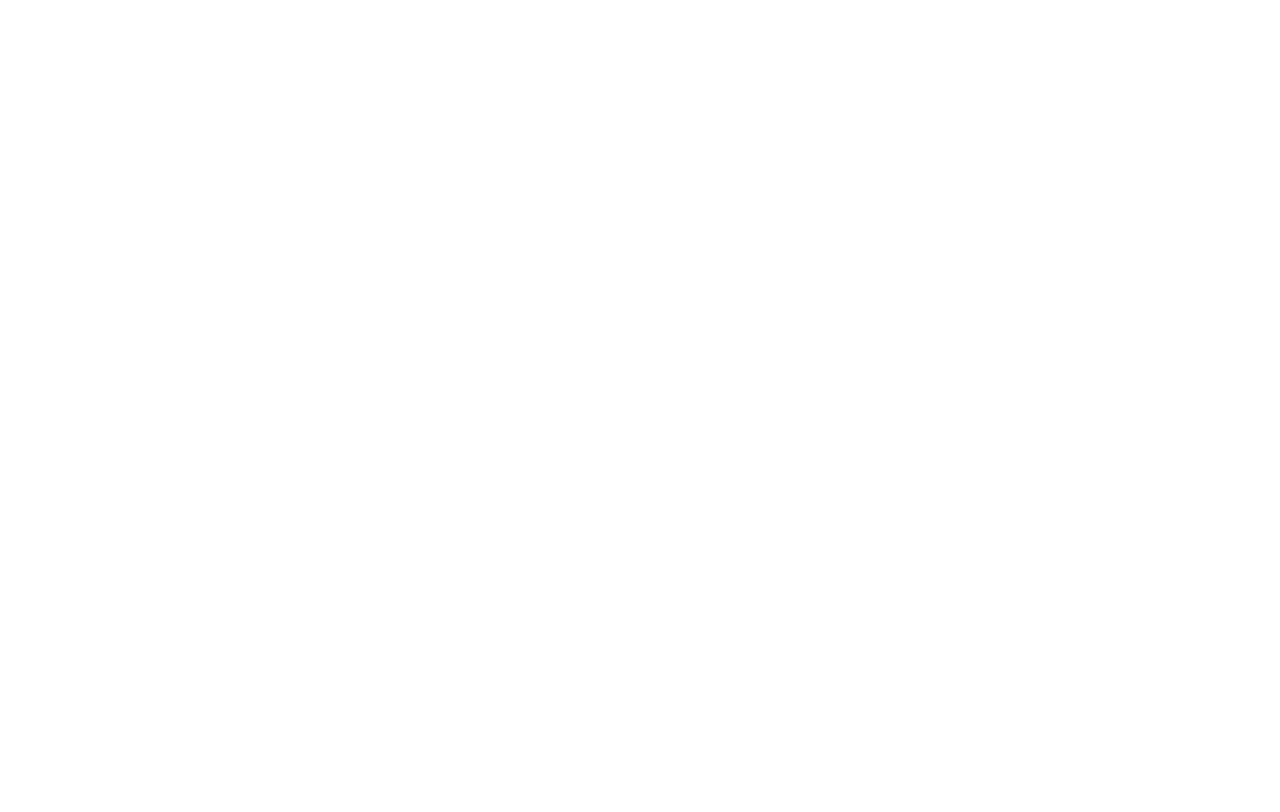
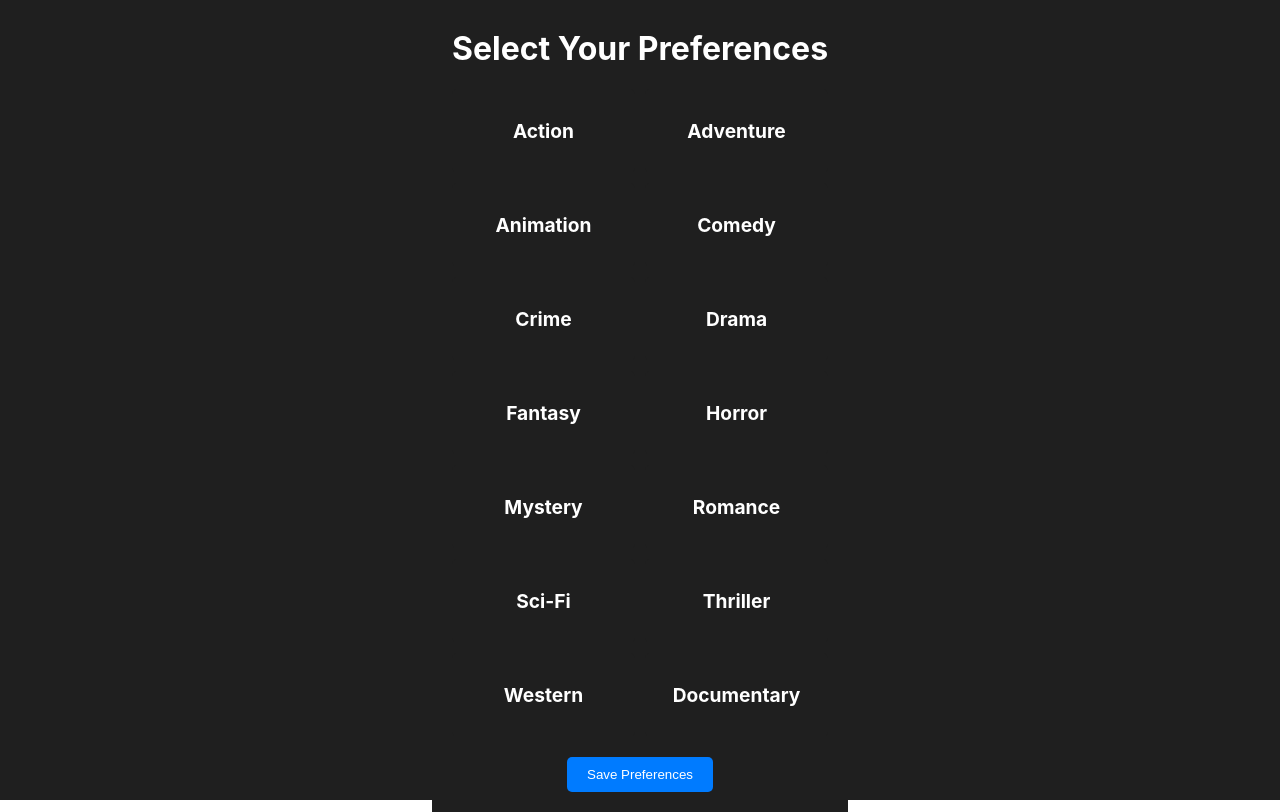
Before and after one commit to HARIPRASAD-2003/trend_pulse, a React (Create React App) app: page /category in a window 1280 px wide. Before the commit this address had no page. Built offline with nearby package versions, Linux system fonts and the light colour scheme.

Commit message:
category page
added category page and added serach bar in NavBar

```diff
--- a/src/Routing.jsx
+++ b/src/Routing.jsx
@@ -4,6 +4,7 @@
 import { Route, Routes } from 'react-router-dom';
 import Login from './components/Login';
 import Signup from './components/Signup';
+import Categories from './components/Categories';
 
 const Routing = () => {
   return (
@@ -13,6 +14,7 @@
         <Route path="/series/details/:contentId" Component={SeriesContentDetails} />
         <Route path="/login" Component={Login}/>
         <Route path="/signup" Component={Signup}/>
+        <Route path="/category" Component={Categories}/>
     </Routes>
   )
 }
--- /dev/null
+++ b/src/components/Categories.css
@@ -0,0 +1,60 @@
+/* Categories.css */
+.categoryPage {
+    background-color: #1f1f1f; /* Dark background color */
+    display: flex;
+    justify-content: center; /* Center horizontally */
+    align-items: center; /* Center vertically */
+    height: 100vh; /* Make it take the full viewport height */
+}
+
+.categories-container {
+    text-align: center;
+    padding: 20px;
+    background-color: #1f1f1f; /* Dark background color */
+    color: #ffffff; /* Text color from the project theme */
+    max-width: fit-content;
+}
+
+.categories-list {
+    display: grid;
+    grid-template-columns: repeat(2, 1fr); /* Display in five columns */
+    gap: 10px;
+    margin-top: 20px;
+}
+
+.category-item {
+    background-color: #1f1f1f; /* Dark background color */
+    color: #ffffff; /* Text color from the project theme */
+    padding: 30px 20px;
+    font-size: larger;
+    border-radius: 5px;
+    cursor: pointer;
+    transition: background-color 0.3s ease;
+    box-sizing: border-box;
+    text-align: center;
+}
+
+.category-item:hover {
+    background-color: #c1cbd6; /* Highlight color from the project theme */
+    color: #1f1f1f;
+}
+
+.selected {
+    background-color: #ff0000; /* Selected color from the project theme */
+    color: #ffffff; /* Text color for selected category */
+}
+
+.save-button {
+    background-color: #007bff; /* Button color from the project theme */
+    color: #ffffff; /* Text color for the button */
+    border: none;
+    padding: 10px 20px;
+    border-radius: 5px;
+    cursor: pointer;
+    margin-top: 20px;
+    transition: background-color 0.3s ease;
+}
+
+.save-button:hover {
+    background-color: #0056b3; /* Button hover color from the project theme */
+}
--- /dev/null
+++ b/src/components/Categories.jsx
@@ -0,0 +1,60 @@
+import React, { useState } from 'react';
+import './Categories.css';
+
+const Categories = () => {
+    const initialSelection = {
+        Action: false,
+        Adventure: false,
+        Animation: false,
+        Comedy: false,
+        Crime: false,
+        Drama: false,
+        Fantasy: false,
+        Horror: false,
+        Mystery: false,
+        Romance: false,
+        'Sci-Fi': false,
+        Thriller: false,
+        Western: false,
+        Documentary: false,
+    };
+
+    const [selectedCategories, setSelectedCategories] = useState(initialSelection);
+
+    const handleCategoryClick = (category) => {
+        const updatedSelection = { ...selectedCategories };
+        updatedSelection[category] = !selectedCategories[category];
+        setSelectedCategories(updatedSelection);
+    };
+
+    const handleSave = () => {
+        console.log('Saved');
+        console.log()
+    };
+
+    const categoryList = Object.keys(selectedCategories);
+
+    return (
+        <div className="categoryPage">
+            <div className="categories-container">
+                <h1>Select Your Preferences</h1>
+                <div className="categories-list">
+                    {categoryList.map((category) => (
+                        <div
+                            key={category}
+                            className={`category-item ${
+                                selectedCategories[category] ? 'selected' : ''
+                            }`}
+                            onClick={() => handleCategoryClick(category)}
+                        >
+                            <b>{category}</b>
+                        </div>
+                    ))}
+                </div>
+                <button className="save-button" onClick={handleSave}>Save Preferences</button>
+            </div>
+        </div>
+    );
+};
+
+export default Categories;
--- a/src/components/Navbar.jsx
+++ b/src/components/Navbar.jsx
@@ -1,17 +1,41 @@
-import React from 'react';
+import React, { useState } from 'react';
 import './Home.css';
 
 const Navbar = () => {
+  const [searchQuery, setSearchQuery] = useState('');
+
+  const handleSearchChange = (e) => {
+    setSearchQuery(e.target.value);
+  };
+
+  const handleSearchSubmit = (e) => {
+    e.preventDefault();
+    // You can implement the search functionality here
+    console.log('Search query:', searchQuery);
+    // Clear the search input
+    setSearchQuery('');
+  };
+
   return (
     <div className="nav">
       <ul>
+        <li>
+          <form onSubmit={handleSearchSubmit}>
+            <input
+              type="text"
+              value={searchQuery}
+              onChange={handleSearchChange}
+              placeholder="Search..."
+            />
+          </form>
+        </li>
         <li>Browse</li>
         <li>My List</li>
         <li>Top Picks</li>
         <li>Recent</li>
       </ul>
     </div>
-  )
-}
+  );
+};
 
 export default Navbar;
```
Lines whose indentation alone changed are shown as unchanged.
